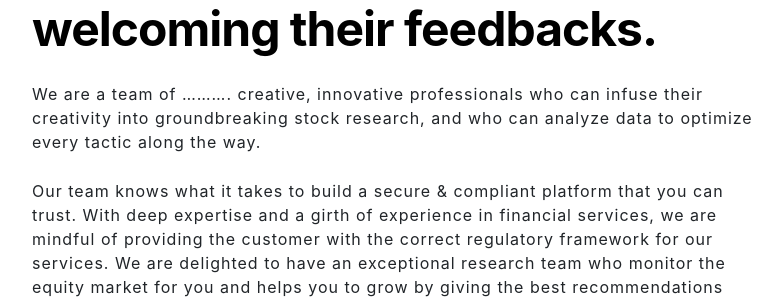
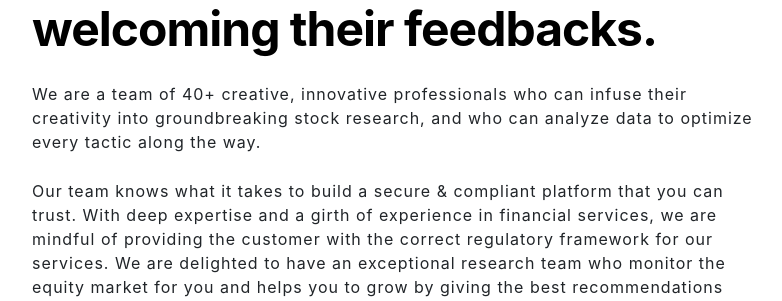
Before and after one commit to Nadeemaslam/etimes, a Django app: page /about/ in a window 1280 px wide. Shown: the part 2662-2963 px from the top of the page, without its empty margins (243-1025 px from the left). Run offline with Django 3.2, Linux system fonts and the light colour scheme; some libraries are stand-ins or nearby versions.

Commit message:
text added

```diff
--- a/edlyne_times/templates/edlyne_times/about.html
+++ b/edlyne_times/templates/edlyne_times/about.html
@@ -356,7 +356,7 @@
                     <h2>The <em>Team</em></h2>
                       <p class="about-first-child">We are the leading equity research firm who follow the client-centric approach by thinking about their needs and welcoming their feedbacks.</p>
                         <p>
-                            We are a team of ………. creative, innovative professionals who can infuse their creativity into groundbreaking stock research, and who can analyze data to optimize every tactic along the way.
+                            We are a team of 40+ creative, innovative professionals who can infuse their creativity into groundbreaking stock research, and who can analyze data to optimize every tactic along the way.
                         </p>
                         <p>
                         Our team knows what it takes to build a secure & compliant platform that you can trust. With deep expertise and a girth of experience in financial services, we are mindful of providing the customer with the correct regulatory framework for our services. We are delighted to have an exceptional research team who monitor the equity market for you and helps you to grow by giving the best recommendations ever.
```
